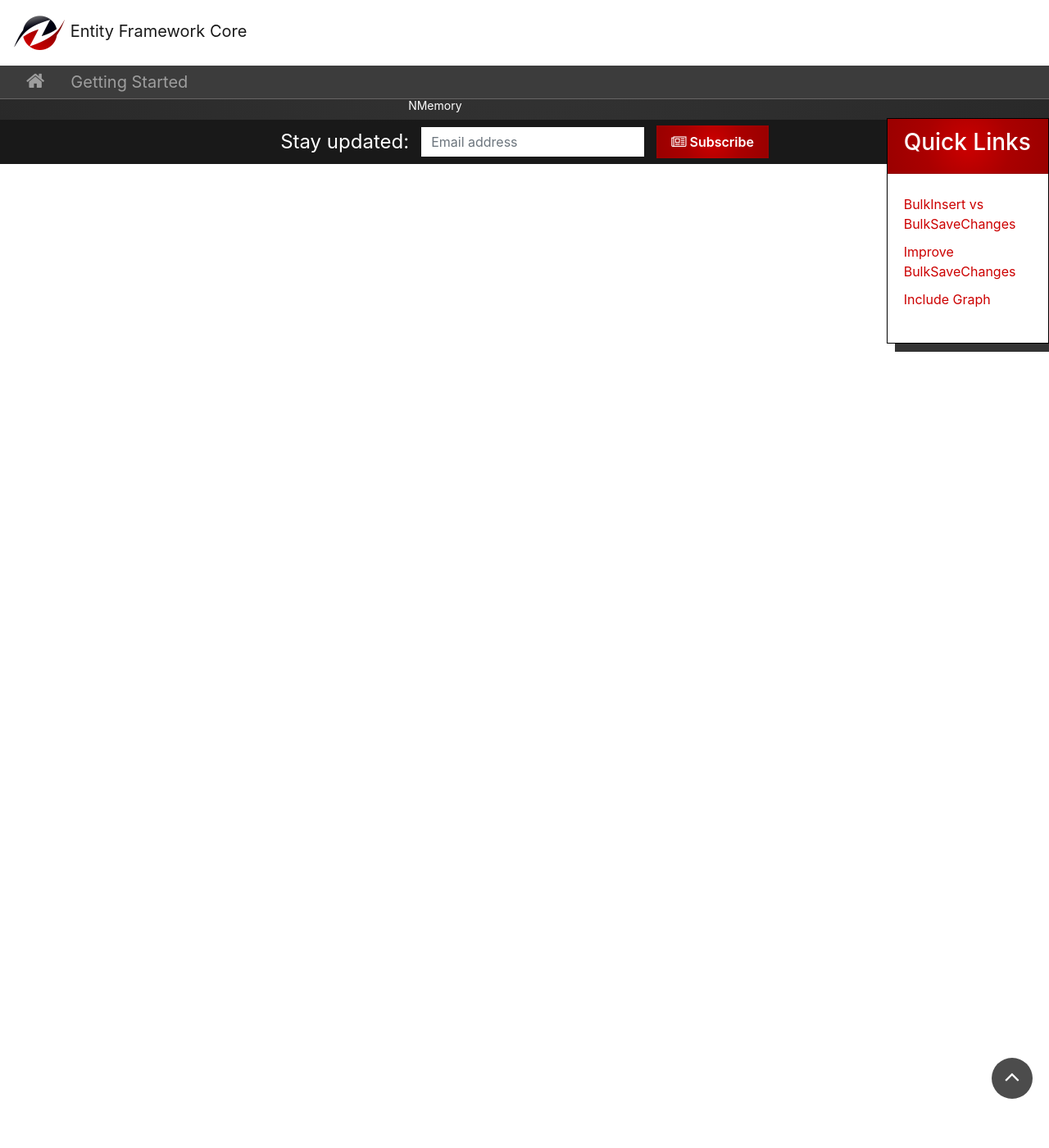
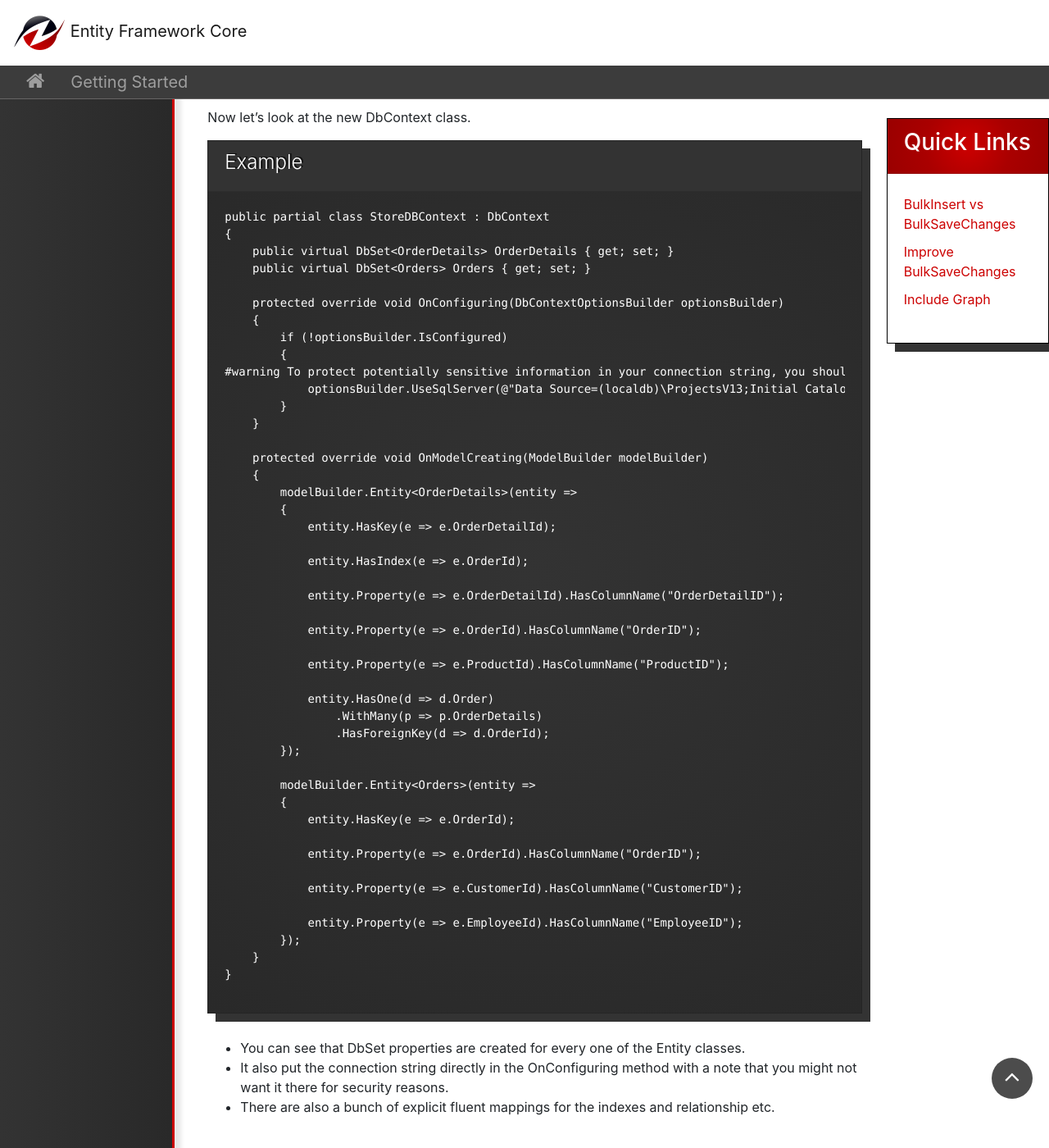
Before and after one commit to zzzprojects/EntityFrameworkCore, a Jekyll site: the page built from docs/pages/getting-started/approach/database-first.md, in a window 1280 px wide and 1400 px high, scrolled down 2153 px. Shown: the whole window at 82% size. Built offline with Jekyll 4.4.1, drawn with Linux system fonts in a browser that asks for light colours; nearby versions of some CDN libraries; some of the changed text lies outside the part shown.

Commit message:
Added Database first approach article

```diff
--- a/docs/pages/getting-started/approach/database-first.md
+++ b/docs/pages/getting-started/approach/database-first.md
@@ -1,3 +1,79 @@
 ---
 permalink: approach-database-first
 ---
+
+In the previous article, we have seen the migrations to create a database from a DbContext and classes. It is also possible to reverse engineer an existing database into a DbContext and classes, and it is known as **Database First** approach.
+
+ - We have a simple database created in the previous article, and it contains two tables, `Order` and `OrderDetail`.
+ - To create a DbContext and classes from the existing database, we will run the `Scaffold-DbContext` command in Package Manager console.
+
+Let's create a new empty project and add all the required packages for EF core which is explained in the [Code First](/code-first) approach.
+
+<img src="{{ site.github.url }}/images/database-first1.png">
+
+Now we need to run the `scaffold-dbcontext` command with just the required parameters.
+
+`PM> Scaffold-DbContext -Provider Microsoft.EntityFrameworkCore.SqlServer -Connection "Data Source=(localdb)\ProjectsV13;Initial Catalog=StoreDB;"`
+
+The provider and connection parameters are required, the provider is Microsoft.EntityFrameworkCore.SqlServer and the connection is the connection string for our legacy database.
+
+When you run this command, a bunch of new files is added in the Solution Explorer.
+
+<img src="{{ site.github.url }}/images/database-first2.png">
+
+Now let's look at the new DbContext class.
+
+{% include template-example.html %}
+{% highlight csharp %}
+
+public partial class StoreDBContext : DbContext
+{
+    public virtual DbSet<OrderDetails> OrderDetails { get; set; }
+    public virtual DbSet<Orders> Orders { get; set; }
+
+    protected override void OnConfiguring(DbContextOptionsBuilder optionsBuilder)
+    {
+        if (!optionsBuilder.IsConfigured)
+        {
+#warning To protect potentially sensitive information in your connection string, you should move it out of source code. See http://go.microsoft.com/fwlink/?LinkId=723263 for guidance on storing connection strings.
+            optionsBuilder.UseSqlServer(@"Data Source=(localdb)\ProjectsV13;Initial Catalog=StoreDB;");
+        }
+    }
+
+    protected override void OnModelCreating(ModelBuilder modelBuilder)
+    {
+        modelBuilder.Entity<OrderDetails>(entity =>
+        {
+            entity.HasKey(e => e.OrderDetailId);
+
+            entity.HasIndex(e => e.OrderId);
+
+            entity.Property(e => e.OrderDetailId).HasColumnName("OrderDetailID");
+
+            entity.Property(e => e.OrderId).HasColumnName("OrderID");
+
+            entity.Property(e => e.ProductId).HasColumnName("ProductID");
+
+            entity.HasOne(d => d.Order)
+                .WithMany(p => p.OrderDetails)
+                .HasForeignKey(d => d.OrderId);
+        });
+
+        modelBuilder.Entity<Orders>(entity =>
+        {
+            entity.HasKey(e => e.OrderId);
+
+            entity.Property(e => e.OrderId).HasColumnName("OrderID");
+
+            entity.Property(e => e.CustomerId).HasColumnName("CustomerID");
+
+            entity.Property(e => e.EmployeeId).HasColumnName("EmployeeID");
+        });
+    }
+}
+
+{% endhighlight %}
+
+ - You can see that DbSet properties are created for every one of the Entity classes.
+ - It also put the connection string directly in the OnConfiguring method with a note that you might not want it there for security reasons.
+ - There are also a bunch of explicit fluent mappings for the indexes and relationship etc.
```
Also changed, not shown: docs/images/database-first1.png (added), docs/images/database-first2.png (added).
